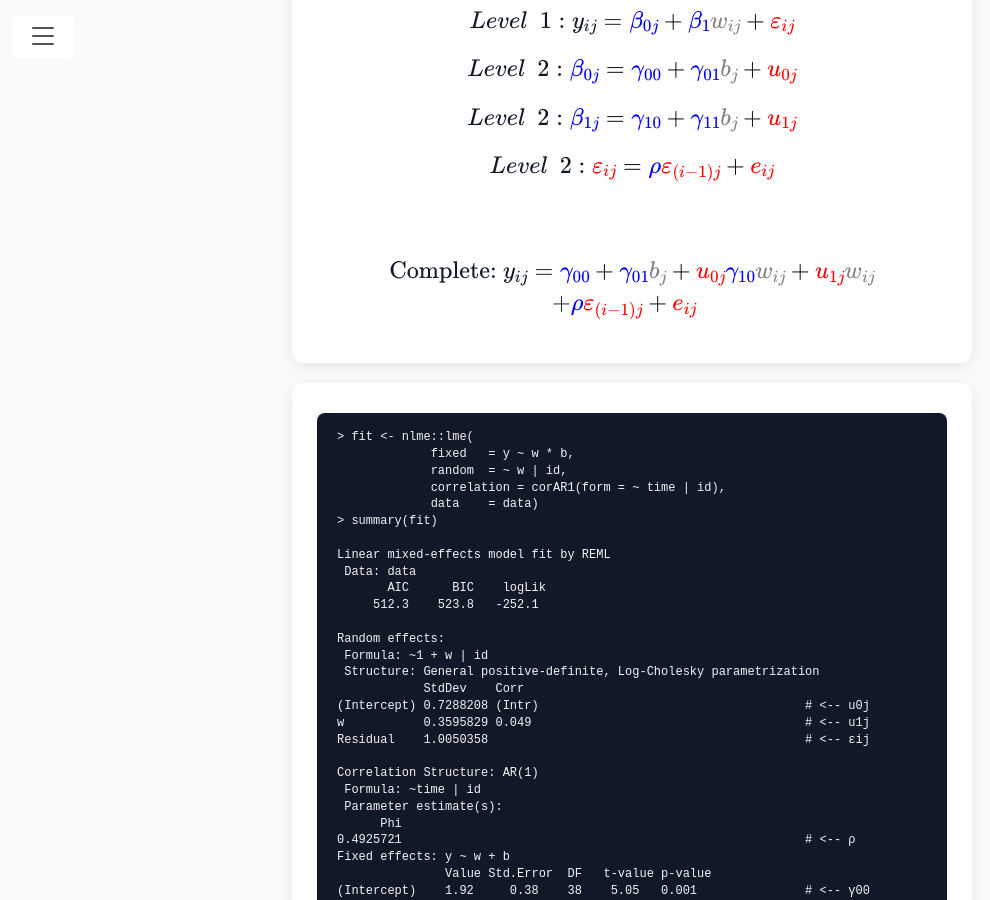
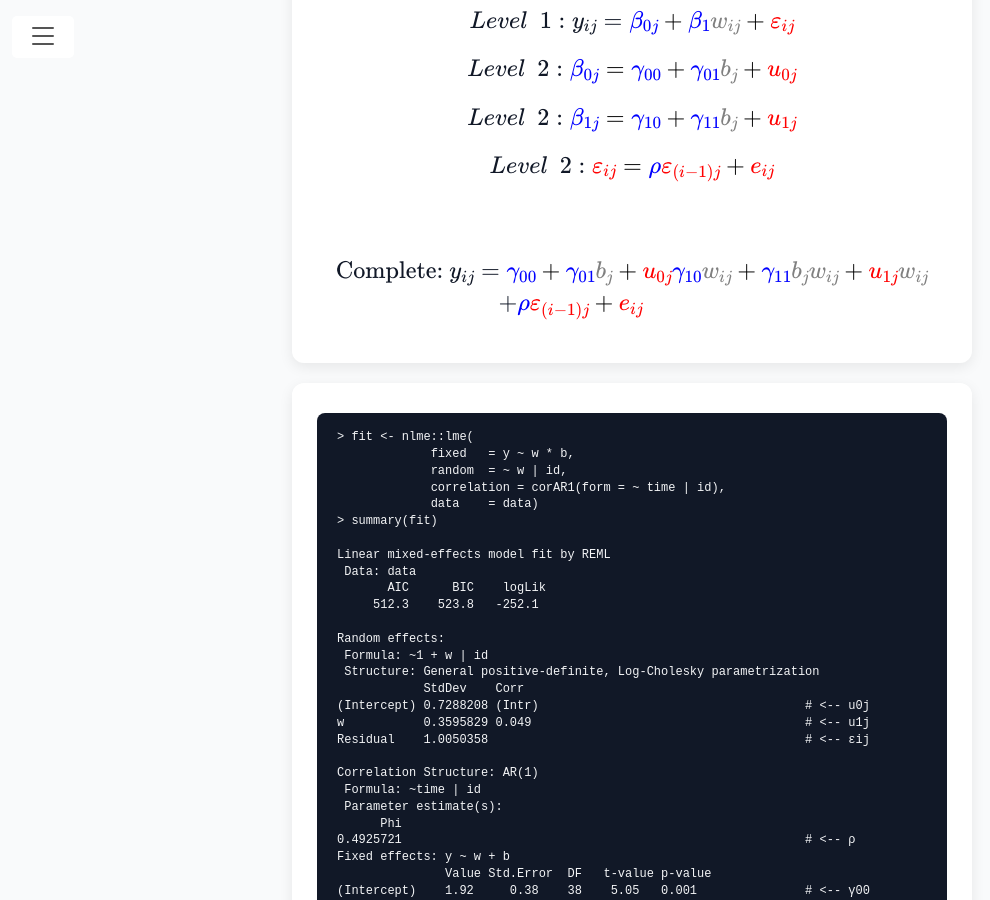
Before and after one commit to lennartseizer/ild, a Jekyll site: the page built from 3.html, in a window 1280 px wide and 900 px high, scrolled down 5667 px. Shown: the whole window, without its empty margins (8-998 px from the left). Built offline with Jekyll 4.4.1, drawn with Linux system fonts in a browser that asks for light colours.

Commit message:
Update 3.html

```diff
--- a/3.html
+++ b/3.html
@@ -432,7 +432,7 @@ b              0.46     0.08   160    5.75   <0.001              # <-- γ01
       \text{Complete: } y_{ij}
       &= \color{blue}\gamma_{00} \color{black}
       + \color{blue}\gamma_{01}\color{gray}b_{j} \color{black}
-      + \color{red}u_{0j} \color{blue}\gamma_{10}\color{gray}w_{ij} \color{black}+ \color{red}u_{1j}\color{gray}w_{ij} \\
+      + \color{red}u_{0j} \color{blue}\gamma_{10}\color{gray}w_{ij} \color{black}+ \color{blue}\gamma_{11}\color{gray}b_{j}\color{gray}w_{ij} \color{black}+\color{red}u_{1j}\color{gray}w_{ij} \\
       &\quad + \color{blue}\rho\color{red}\varepsilon_{(i-1)j} \color{black}+ \color{red}e_{ij}
       \end{align*}
       $$
```
